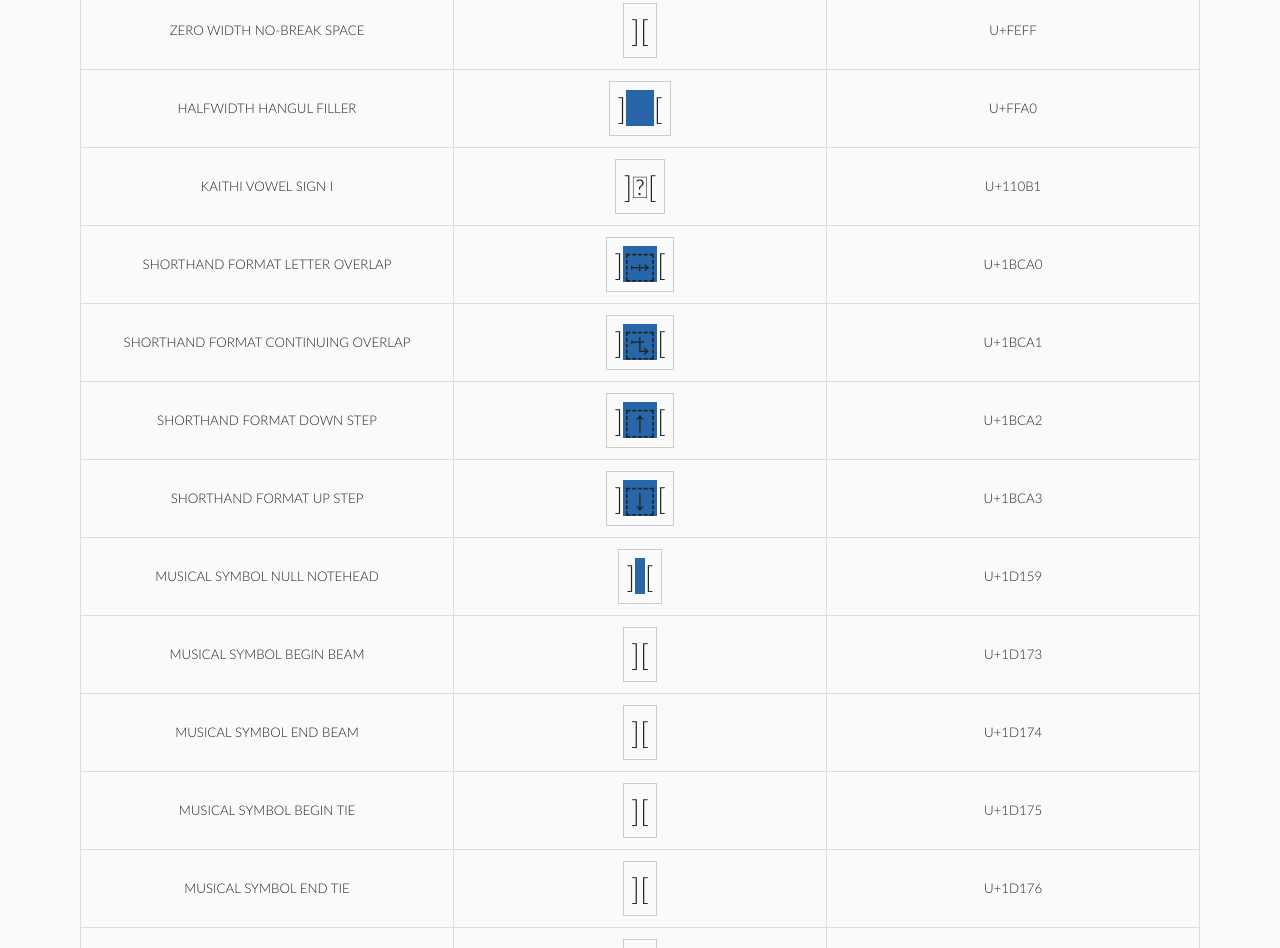
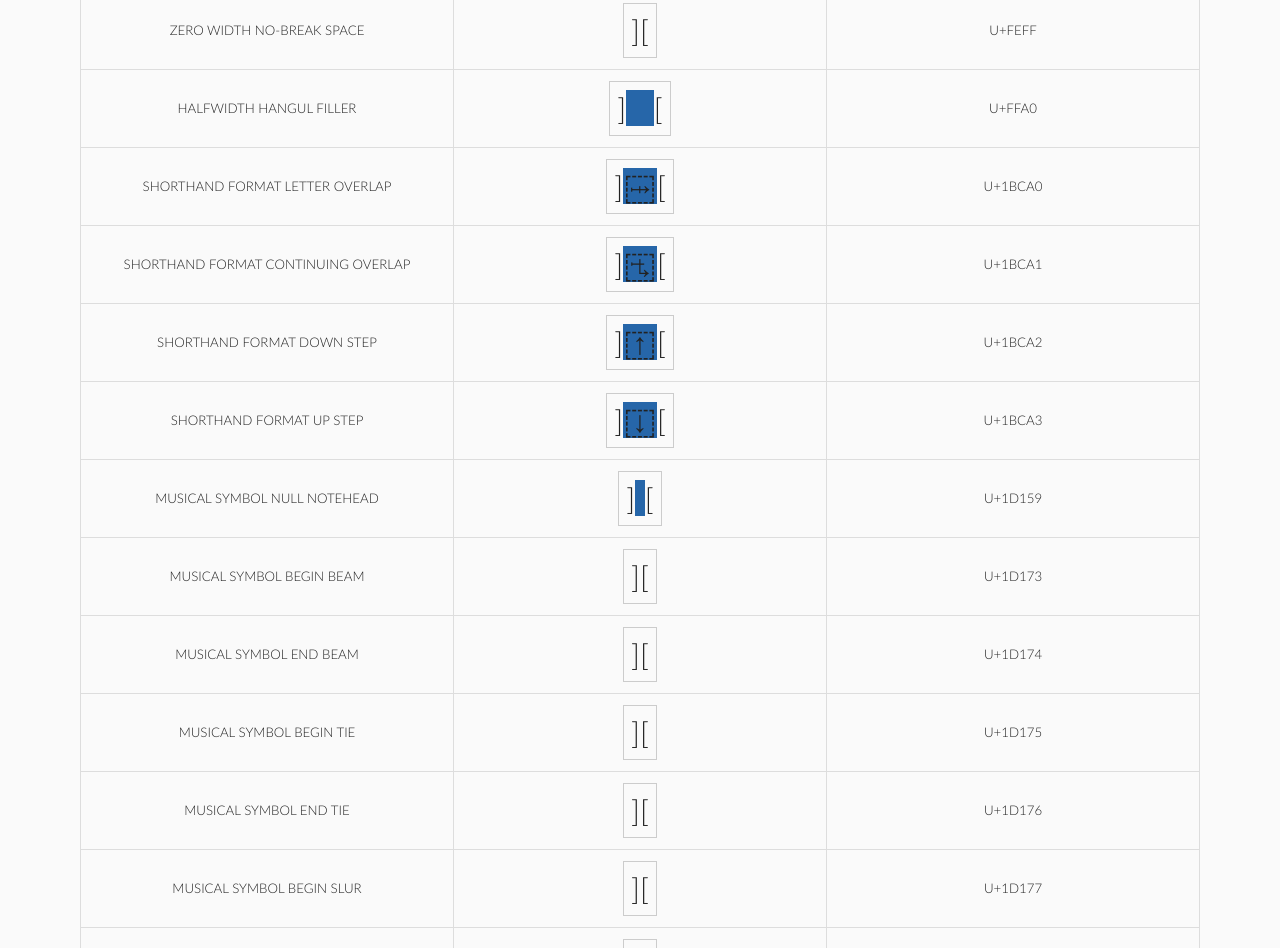
Before and after one commit to janlelis/character.construction, an Astro site: page /blanks in a window 1280 px wide. Shown: the part 4055-5003 px from the top of the page. Built offline with nearby package versions, Linux system fonts and the light colour scheme; Astro itself is replaced by a stand-in of ours.

Commit message:
Add unicode-category.js, update characteristics

```diff
--- a/package.json
+++ b/package.json
@@ -24,6 +24,7 @@
     "sass-embedded": "^1.79.2",
     "typescript": "^5.6.2",
     "unicode-block": "^1.0.1",
+    "unicode-category": "^1.0.0",
     "unicode-name": "^1.0.2",
     "unicode-number": "^1.0.0",
     "unicode-script": "^1.0.2",
--- a/src/pages/blanks.md
+++ b/src/pages/blanks.md
@@ -109,8 +109,6 @@ title: Blank Characters [character construction]
 
 <tr><td>HALFWIDTH HANGUL FILLER</td><td><span class="b">]<span>ﾠ</span>[</span></td><td>   U+FFA0</td></tr>
 
-<tr><td>KAITHI VOWEL SIGN I</td><td><span class="b">]<span>𑂱</span>[</span></td><td>  U+110B1</td></tr>
-
 <tr><td>SHORTHAND FORMAT LETTER OVERLAP</td><td><span class="b">]<span>𛲠</span>[</span></td><td>  U+1BCA0</td></tr>
 
 <tr><td>SHORTHAND FORMAT CONTINUING OVERLAP</td><td><span class="b">]<span>𛲡</span>[</span></td><td>  U+1BCA1</td></tr>
```
Also changed, not shown: 2 other files.
